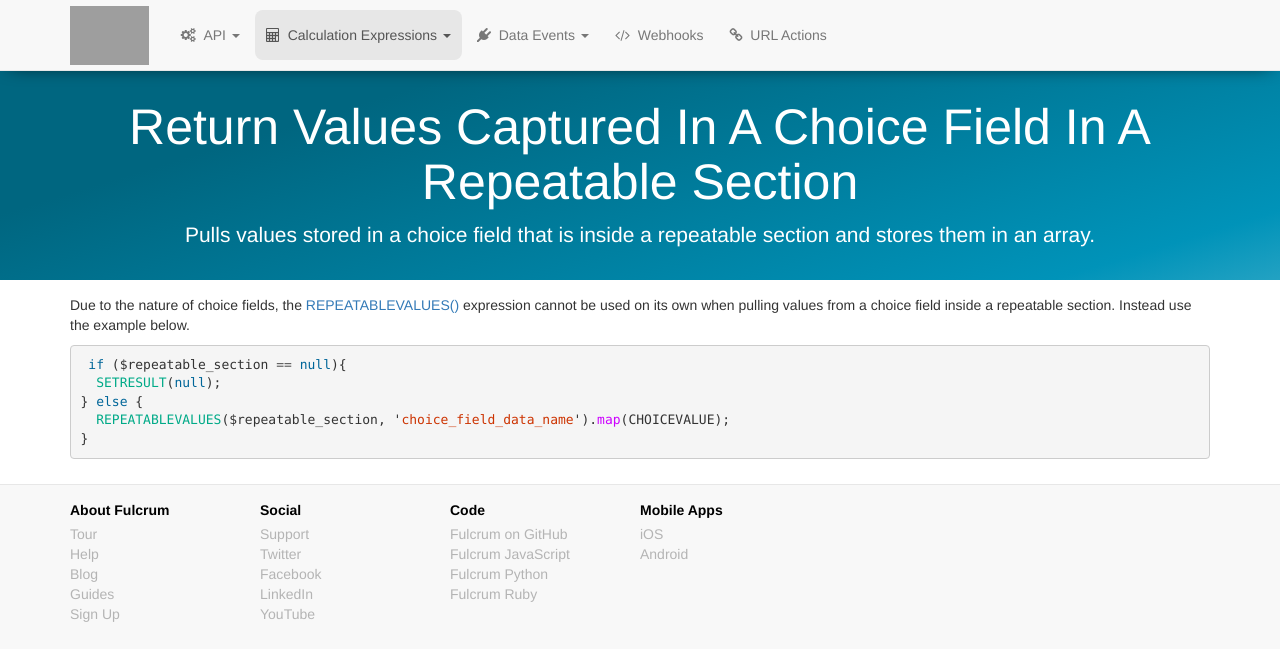
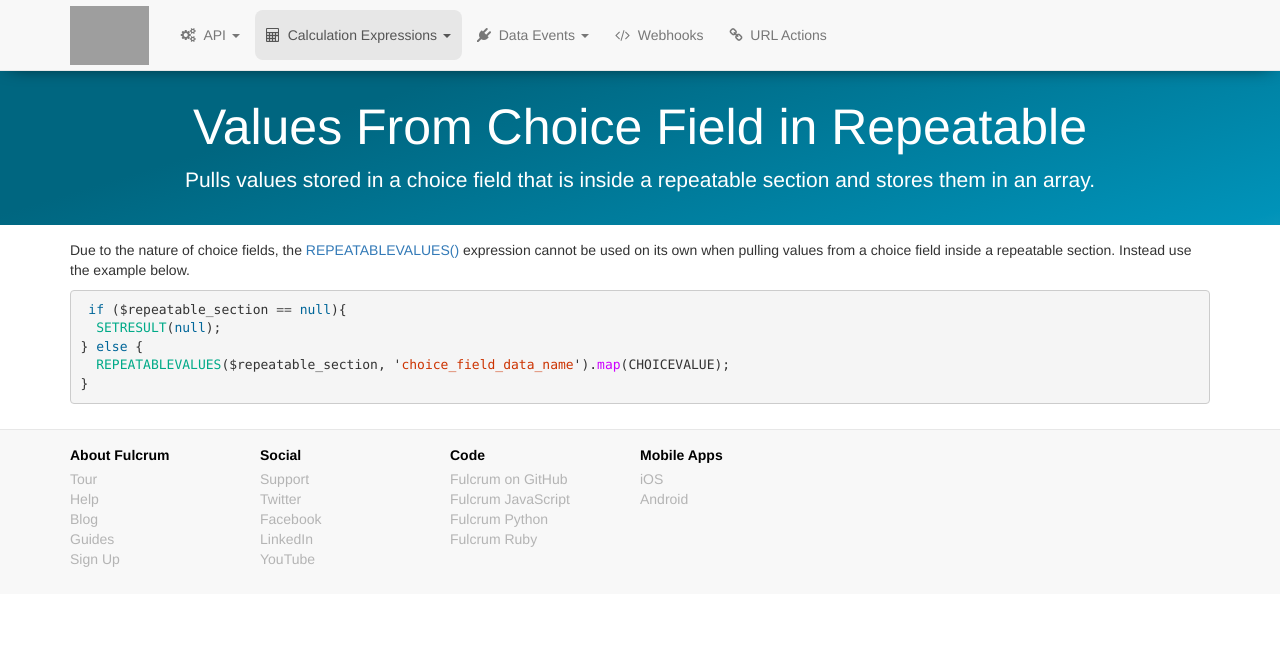
Before and after one commit to rylincoln/developer.fulcrumapp.com, a Jekyll site: the page built from _expression-examples/values_in_choice_field_repeatable.md, in a window 1280 px wide. Shown: the top 661 px of the page. Built offline with Jekyll 4.4.1, drawn with Linux system fonts in a browser that asks for light colours; nearby versions of some CDN libraries; grey boxes are pictures that could not be loaded.

Commit message:
shorter title

```diff
--- a/_expression-examples/values_in_choice_field_repeatable.md
+++ b/_expression-examples/values_in_choice_field_repeatable.md
@@ -1,7 +1,7 @@
 ---
 layout: default
 section: expressions
-title: "Return Values Captured In A Choice Field In A Repeatable Section"
+title: "Values From Choice Field in Repeatable"
 description: "Pulls values stored in a choice field that is inside a repeatable section and stores them in an array."
 category: section
 ---
```
